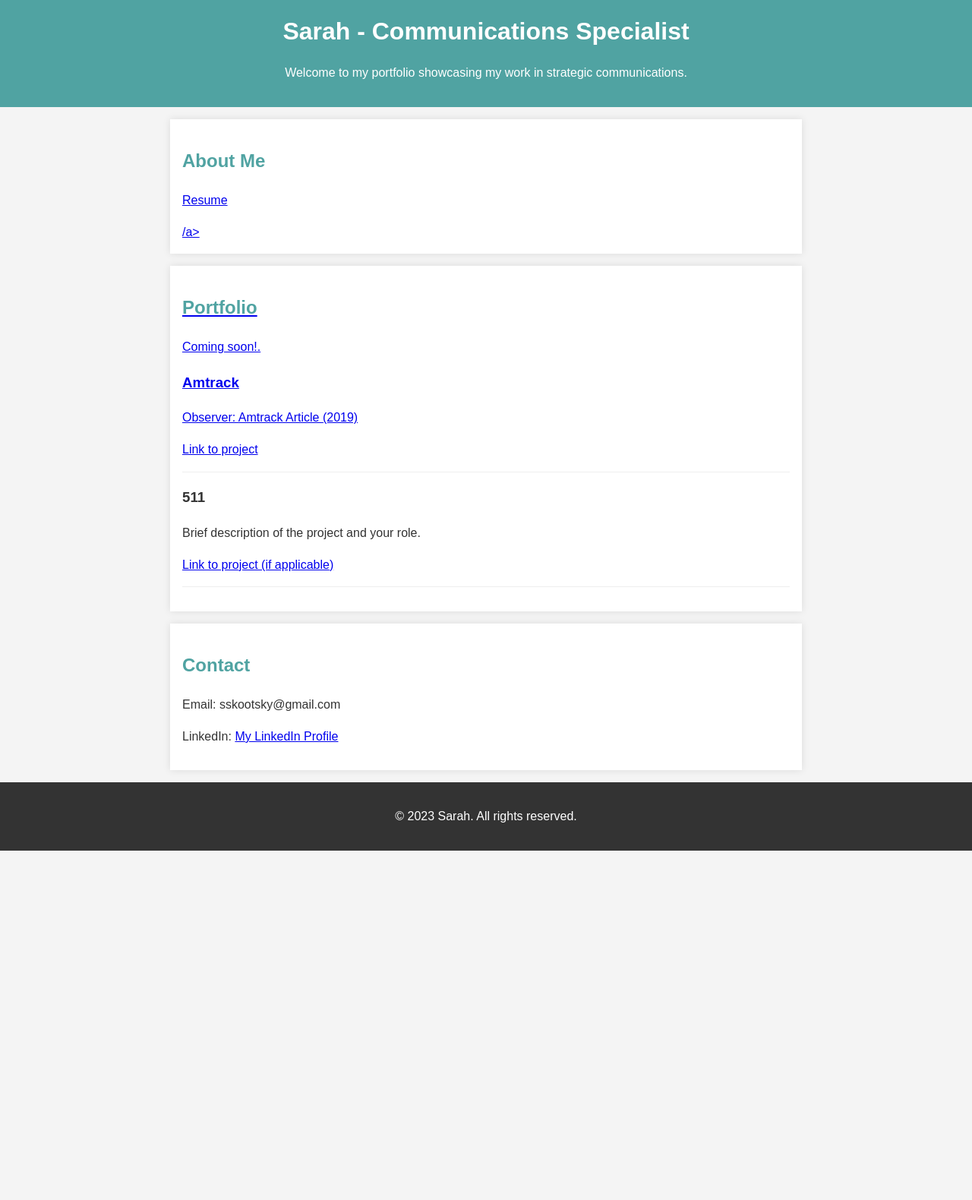
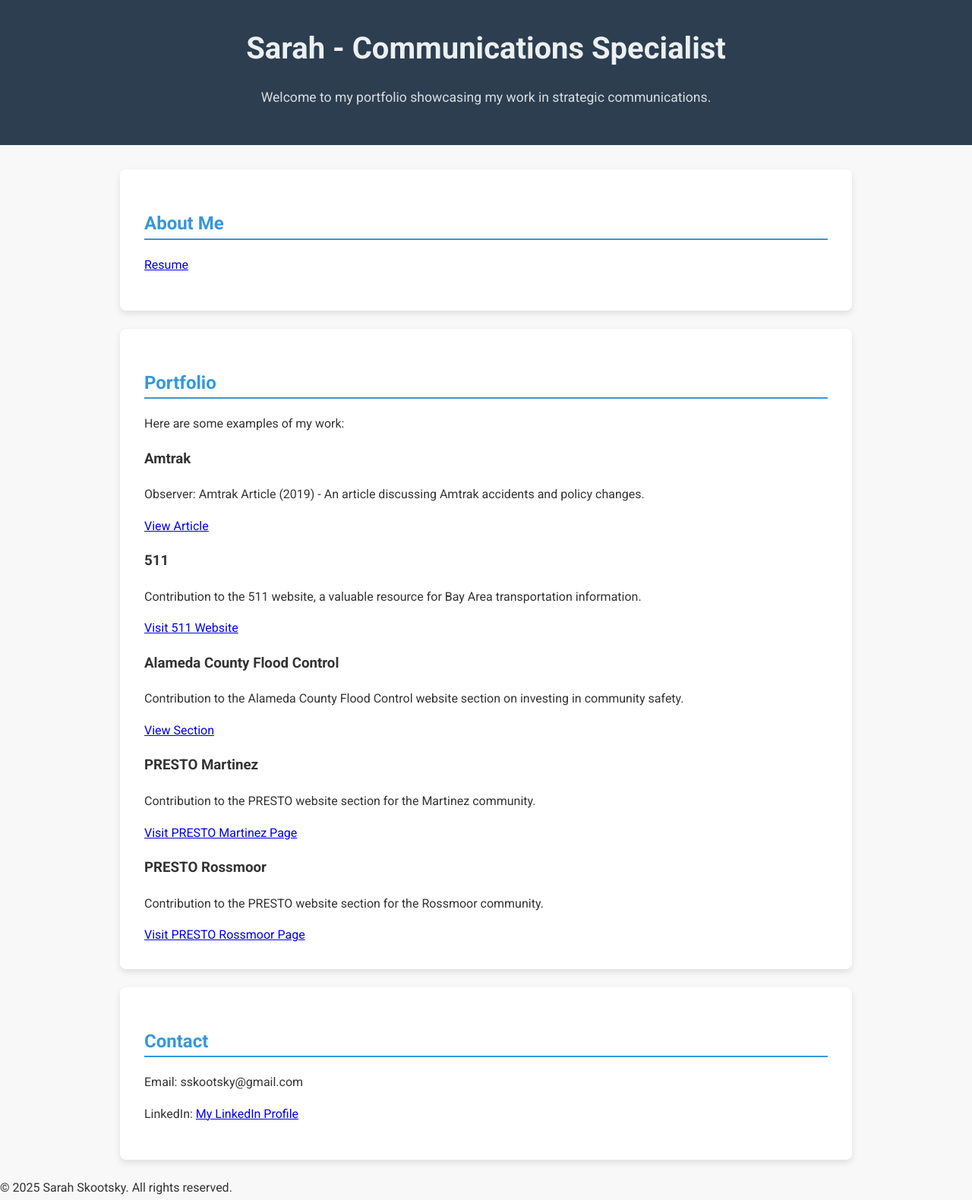
Before and after one commit to Sskootsky/sskootsky.github.io, a plain HTML site: page index.html in a window 1280 px wide. Shown: the whole page at 76% size. Before the commit the page ends 1120 px from the top, so only its background shows below. Drawn offline with Linux system fonts and the light colour scheme.

Commit message:
fix(style): style and content

```diff
--- a/index.html
+++ b/index.html
@@ -16,37 +16,61 @@
     <section id="about">
         <h2>About Me</h2>
 
-      <a href="https://docs.google.com/document/d/1hT9ZEliX1mWZrugCIDsCJpMN14n1wCPasyxKDQDPTf0/edit?tab=t.0">
+        <!-- Added target="_blank" to open the resume link in a new tab -->
+        <a href="https://docs.google.com/document/d/1hT9ZEliX1mWZrugCIDsCJpMN14n1wCPasyxKDQDPTf0/edit?tab=t.0" target="_blank">
+            <p>Resume</p>
+        </a>
 
-        <p>  Resume</p>
-        /a>
 
     </section>
 
     <section id="portfolio">
         <h2>Portfolio</h2>
-        <p>Coming soon!.</p>
+        <p>Here are some examples of my work:</p> <!-- Changed "Coming soon!" -->
+
         <div class="portfolio-item">
-            <h3>Amtrack</h3>
-            <p> Observer: Amtrack Article (2019)</p>
-            <a href="https://observer.com/2018/11/amtrak-accidents-policy-changes-airlines/">Link to project</a>
+            <h3>Amtrak</h3>
+            <p>Observer: Amtrak Article (2019) - An article discussing Amtrak accidents and policy changes.</p> <!-- Added a brief description -->
+            <a href="https://observer.com/2018/11/amtrak-accidents-policy-changes-airlines/" target="_blank">View Article</a> <!-- Changed link text and added target="_blank" -->
         </div>
+
         <div class="portfolio-item">
             <h3>511</h3>
-            <p>Brief description of the project and your role.</p>
-            <a href="#">Link to project (if applicable)</a>
+            <p>Contribution to the 511 website, a valuable resource for Bay Area transportation information.</p> <!-- Added a brief description -->
+            <a href="https://511.org/" target="_blank">Visit 511 Website</a> <!-- Changed link text and added target="_blank" -->
         </div>
-        <!-- Add more portfolio items as needed -->
+
+        <div class="portfolio-item">
+            <h3>Alameda County Flood Control</h3>
+            <p>Contribution to the Alameda County Flood Control website section on investing in community safety.</p> <!-- Added a brief description -->
+            <a href="https://acfloodcontrol.org/the-work-we-do/investing-in-community-safety/" target="_blank">View Section</a> <!-- Changed link text and added target="_blank" -->
+        </div>
+
+        <div class="portfolio-item">
+            <h3>PRESTO Martinez</h3>
+            <p>Contribution to the PRESTO website section for the Martinez community.</p> <!-- Added a brief description -->
+            <a href="https://ridepresto.com/martinez/" target="_blank">Visit PRESTO Martinez Page</a> <!-- Changed link text and added target="_blank" -->
+        </div>
+
+        <div class="portfolio-item">
+            <h3>PRESTO Rossmoor</h3>
+            <p>Contribution to the PRESTO website section for the Rossmoor community.</p> <!-- Added a brief description -->
+            <a href="https://ridepresto.com/rossmoor/" target="_blank">Visit PRESTO Rossmoor Page</a> <!-- Changed link text and added target="_blank" -->
+        </div>
+
+        <!-- You can add more portfolio items here following the same structure -->
+
     </section>
 
     <section id="contact">
         <h2>Contact</h2>
         <p>Email: sskootsky@gmail.com</p>
-        <p>LinkedIn: <a href="https://www.linkedin.com/in/sarah-skootsky-a29746140/">My LinkedIn Profile</a></p>
+        <!-- Added target="_blank" to open the LinkedIn link in a new tab -->
+        <p>LinkedIn: <a href="https://www.linkedin.com/in/sarah-skootsky-a29746140/" target="_blank">My LinkedIn Profile</a></p>
     </section>
 
     <footer>
-        <p>&copy; 2023 Sarah. All rights reserved.</p>
+        <p>&copy; 2025 Sarah Skootsky. All rights reserved.</p> <!-- Added a period -->
     </footer>
 
 </body>
--- a/style.css
+++ b/style.css
@@ -1,45 +1,45 @@
+/* Import a clean, professional font from Google Fonts */
+@import url('https://fonts.googleapis.com/css2?family=Roboto:wght@400;700&display=swap');
+
 body {
-    font-family: sans-serif;
+    font-family: 'Roboto', sans-serif; /* Use the imported font */
     line-height: 1.6;
     margin: 0;
     padding: 0;
-    background-color: #f4f4f4;
+    background-color: #f8f8f8; /* Lighter background */
     color: #333;
+    scroll-behavior: smooth; /* Smooth scrolling for potential future anchor links */
 }
 
 header {
-    background: #50a3a2;
-    color: #fff;
-    padding: 1rem 0;
+    background: #2c3e50; /* A deep, professional blue/gray */
+    color: #ecf0f1; /* Light text for contrast */
+    padding: 2rem 0; /* More padding */
     text-align: center;
+    margin-bottom: 2rem; /* Space below header */
 }
 
 header h1 {
-    margin: 0;
+    margin: 0 0 0.5rem 0; /* Adjust margin */
+    font-size: 2.5em; /* Larger heading */
+    font-weight: 700; /* Bold font weight */
+}
+
+header p {
+    font-size: 1.1em;
+    opacity: 0.9; /* Slightly less prominent */
 }
 
 section {
-    padding: 1rem;
-    margin: 1rem auto;
-    max-width: 800px;
+    padding: 2rem; /* More internal padding */
+    margin: 1.5rem auto; /* More margin between sections */
+    max-width: 900px; /* Slightly wider content area */
     background: #fff;
-    box-shadow: 0 0 10px rgba(0, 0, 0, 0.1);
+    border-radius: 8px; /* Rounded corners for sections */
+    box-shadow: 0 4px 8px rgba(0, 0, 0, 0.1); /* Softer shadow */
 }
 
 h2 {
-    color: #50a3a2;
+    color: #3498db; /* A brighter blue for headings */
+    border-bottom: 2px solid
 }
-
-.portfolio-item {
-    margin-bottom: 1rem;
-    padding-bottom: 1rem;
-    border-bottom: 1px solid #eee;
-}
-
-footer {
-    text-align: center;
-    padding: 1rem 0;
-    background: #333;
-    color: #fff;
-    margin-top: 1rem;
-}
```
